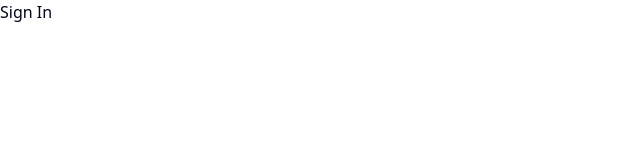
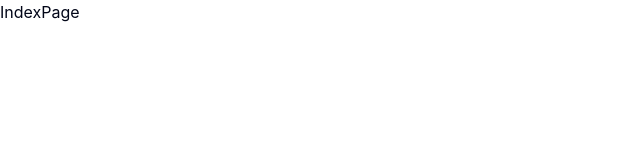
Before and after one commit to selelel/TaskQuest, a React (Vite) app: page /signin in a window 1280 px wide. Shown: the top 160 px of the page, without its empty margins (0-640 px from the left). Built offline with nearby package versions, Linux system fonts and the light colour scheme.

Commit message:
wip: tailwind integration

```diff
--- a/package.json
+++ b/package.json
@@ -11,6 +11,7 @@
   },
   "dependencies": {
     "@radix-ui/react-slot": "^1.1.2",
+    "@tailwindcss/cli": "^4.0.14",
     "@tailwindcss/vite": "^4.0.14",
     "class-variance-authority": "^0.7.1",
     "clsx": "^2.1.1",
@@ -20,7 +21,6 @@
     "react-dom": "^19.0.0",
     "react-router-dom": "^7.3.0",
     "tailwind-merge": "^3.0.2",
-    "tailwindcss": "^4.0.14",
     "tailwindcss-animate": "^1.0.7"
   },
   "devDependencies": {
--- /dev/null
+++ b/src/page/auth/signin/index.tsx
@@ -0,0 +1,8 @@
+
+function IndexPage() {
+  return (
+    <main className="">IndexPage</main>
+  )
+}
+
+export default IndexPage
--- a/src/router/index.tsx
+++ b/src/router/index.tsx
@@ -4,6 +4,7 @@ import { useState } from "react";
 import POCpage from '@/page/poc';
 import PrivateRoute from "./routers/privateRoute";
 import { Route, Routes as _Routes_ } from "react-router-dom";
+import SignInPage from "@/page/auth/signin"
 
 function RoutesComponent() {
     const [auth, __] = useState(false);
@@ -20,7 +21,7 @@ function RoutesComponent() {
             />
             <Route
                 path="/signin"
-                element={<PublicRoute authenticated={auth}><>Sign In</></PublicRoute>}
+                element={<PublicRoute authenticated={auth}><SignInPage/></PublicRoute>}
             />
             <Route
                 path="/signup"
--- a/src/style/global.css
+++ b/src/style/global.css
@@ -5,6 +5,8 @@
 @custom-variant dark (&:is(.dark *));
 
 :root {
+  --primary-obsidian-blue: (25, 26, 35);
+
   --radius: 0.625rem;
   --background: oklch(1 0 0);
   --foreground: oklch(0.129 0.042 264.695);
```
Also changed, not shown: 2 other files (tests, documents, lock files or other folders).
